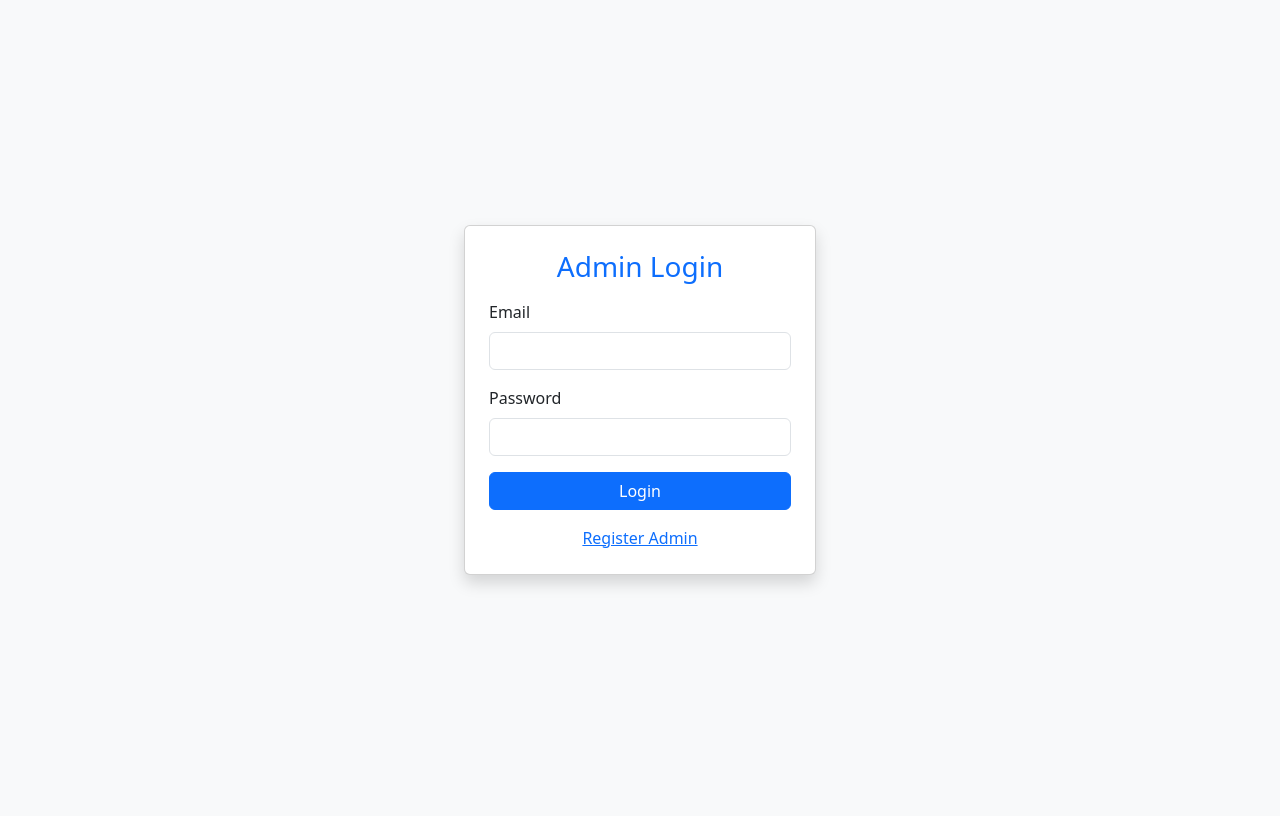
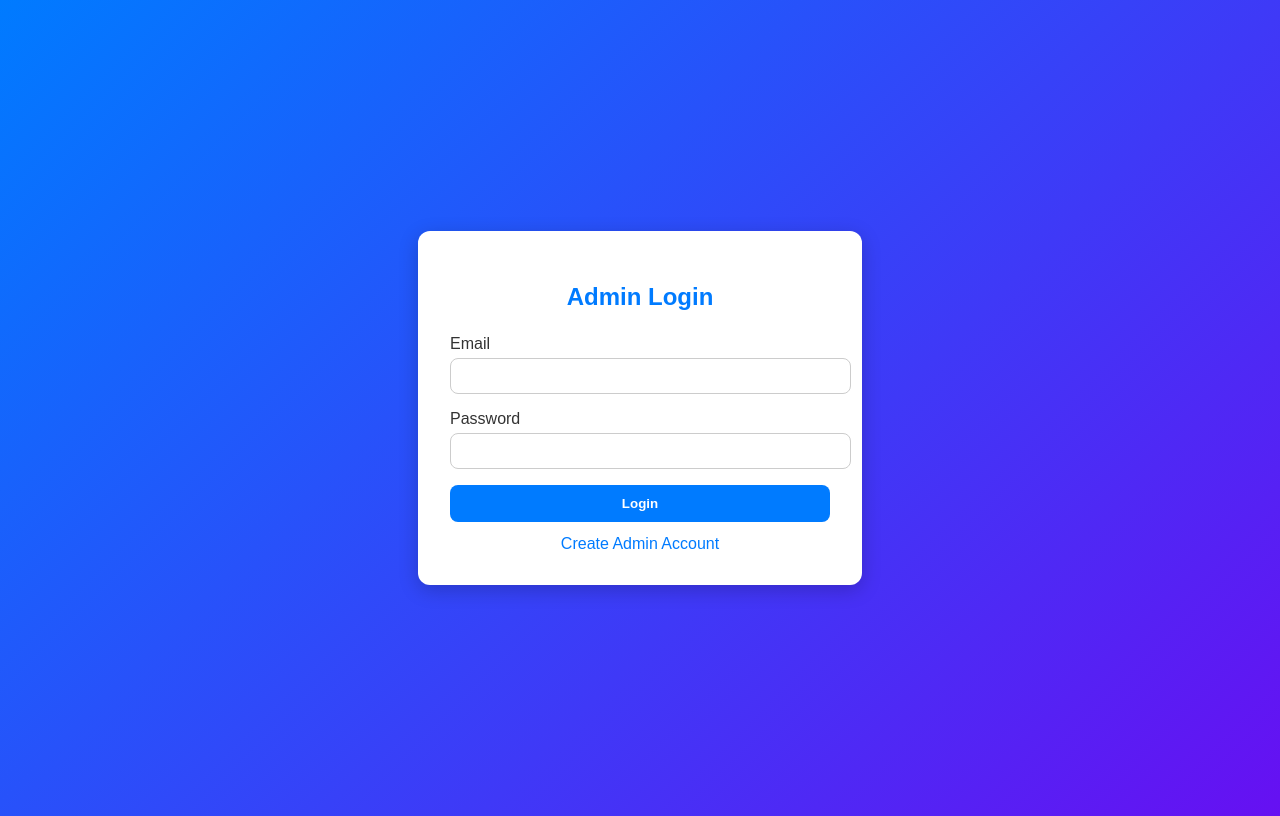
Before and after one commit to Erickpython/EduTrack_LMS, a Flask app: page /admin/login in a window 1280 px wide. Before the commit the page ends 586 px from the top, so only its background shows below. Run offline with Flask 3, Linux system fonts and the light colour scheme.

Commit message:
Update admin_login.html

```diff
--- a/templates/admin_login.html
+++ b/templates/admin_login.html
@@ -1,29 +1,98 @@
 <!DOCTYPE html>
 <html lang="en">
 <head>
-  <meta charset="UTF-8">
-  <title>Admin Login | EduTrack LMS</title>
-  <link href="https://cdn.jsdelivr.net/npm/bootstrap@5.3.0/dist/css/bootstrap.min.css" rel="stylesheet">
+<meta charset="UTF-8">
+<meta name="viewport" content="width=device-width, initial-scale=1.0">
+<title>Admin Login | EduTrack LMS</title>
+<style>
+body {
+  font-family: 'Poppins', sans-serif;
+  background: linear-gradient(135deg, #007bff, #6610f2);
+  height: 100vh;
+  display: flex;
+  align-items: center;
+  justify-content: center;
+  color: #333;
+}
+.container {
+  background: #fff;
+  padding: 2rem;
+  border-radius: 12px;
+  width: 100%;
+  max-width: 380px;
+  box-shadow: 0 5px 20px rgba(0,0,0,0.2);
+}
+h2 {
+  text-align: center;
+  color: #007bff;
+  margin-bottom: 1.5rem;
+}
+label {
+  display: block;
+  margin-bottom: .3rem;
+  font-weight: 500;
+}
+input {
+  width: 100%;
+  padding: .6rem;
+  margin-bottom: 1rem;
+  border: 1px solid #ccc;
+  border-radius: 8px;
+}
+button {
+  width: 100%;
+  background: #007bff;
+  color: white;
+  border: none;
+  padding: .7rem;
+  border-radius: 8px;
+  font-weight: 600;
+  cursor: pointer;
+  transition: background 0.3s;
+}
+button:hover {
+  background: #0056b3;
+}
+a {
+  display: block;
+  text-align: center;
+  margin-top: .8rem;
+  color: #007bff;
+  text-decoration: none;
+}
+a:hover {
+  text-decoration: underline;
+}
+</style>
 </head>
-<body class="bg-light">
-  <div class="container d-flex justify-content-center align-items-center vh-100">
-    <div class="card shadow p-4" style="width: 22rem;">
-      <h3 class="text-center mb-3 text-primary">Admin Login</h3>
-      <form method="POST">
-        <div class="mb-3">
-          <label for="email" class="form-label">Email</label>
-          <input type="email" class="form-control" id="email" name="email" required>
-        </div>
-        <div class="mb-3">
-          <label for="password" class="form-label">Password</label>
-          <input type="password" class="form-control" id="password" name="password" required>
-        </div>
-        <button type="submit" class="btn btn-primary w-100">Login</button>
-      </form>
-      <div class="text-center mt-3">
-        <a href="{{ url_for('admin_register') }}">Register Admin</a>
-      </div>
-    </div>
-  </div>
+<body>
+
+<div class="container">
+  <h2>Admin Login</h2>
+
+  {% with messages = get_flashed_messages(with_categories=true) %}
+    {% if messages %}
+      {% for category, message in messages %}
+        <p style="color:
+          {% if category == 'success' %}green
+          {% elif category == 'danger' %}red
+          {% else %}#333{% endif %};
+        ">{{ message }}</p>
+      {% endfor %}
+    {% endif %}
+  {% endwith %}
+
+  <form method="POST">
+    <input type="hidden" name="csrf_token" value="{{ csrf_token() }}">
+    <label>Email</label>
+    <input type="email" name="email" required>
+    <label>Password</label>
+    <input type="password" name="password" required>
+    <button type="submit">Login</button>
+  </form>
+
+  <a href="{{ url_for('admin_register') }}">Create Admin Account</a>
+</div>
+
 </body>
 </html>
```
